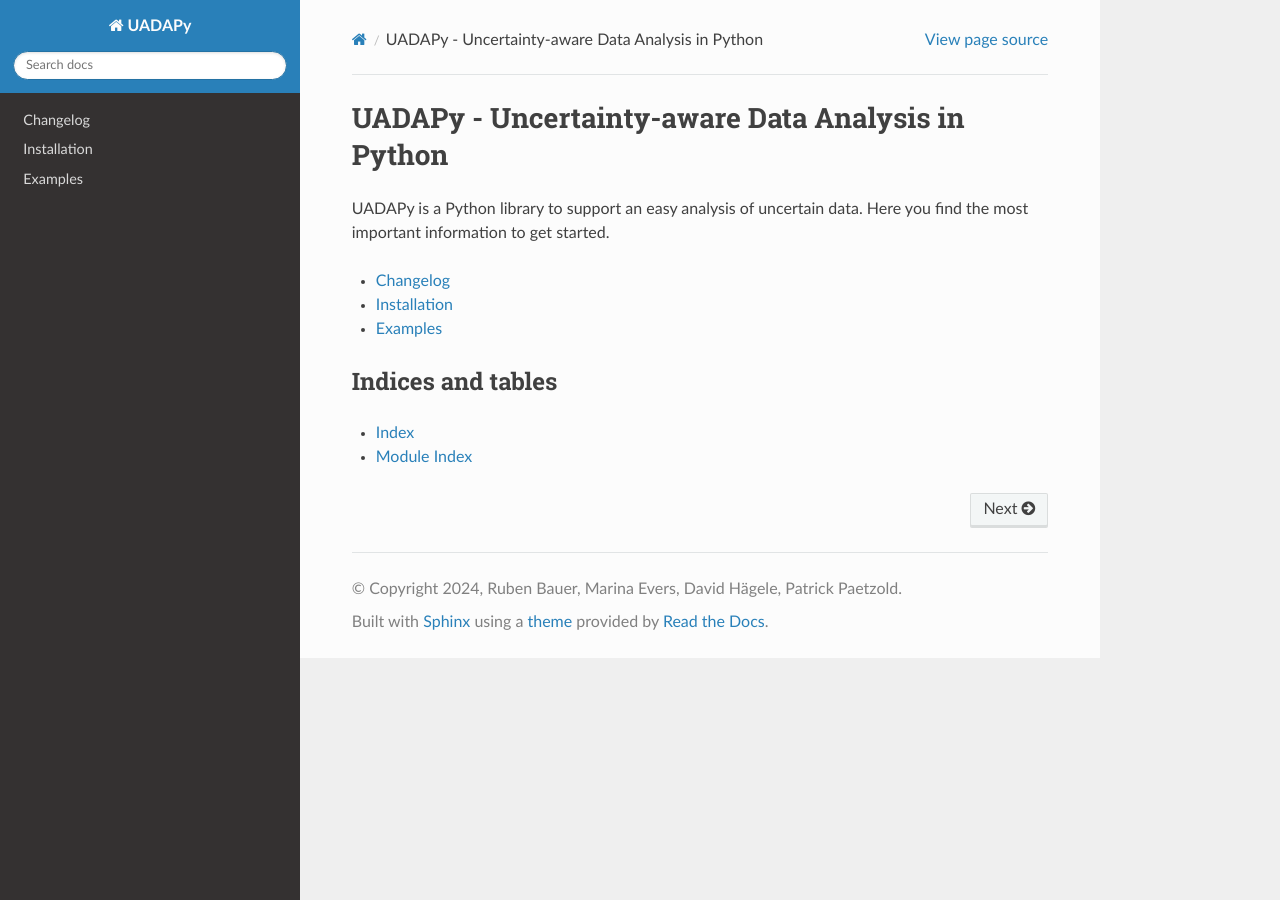
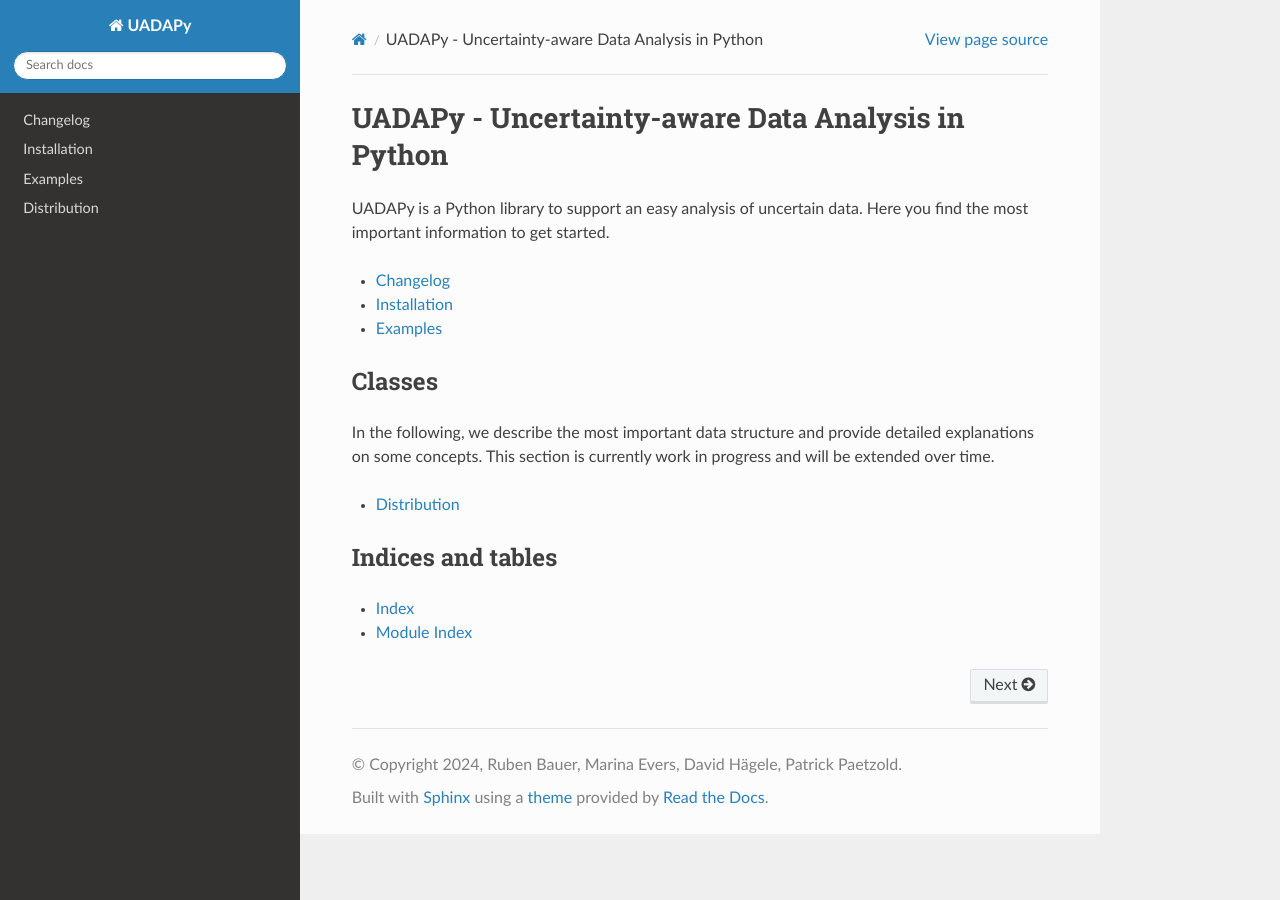
Before and after one commit to UniStuttgart-VISUS/uadapy, a Sphinx documentation site: the page built from docs/index.rst, in a window 1280 px wide. Built offline with Sphinx 7.4.7 and the Read the Docs theme 2.0.0, drawn with Linux system fonts in a browser that asks for light colours.

Commit message:
Add documentation of distribtion class

```diff
--- a/docs/index.rst
+++ b/docs/index.rst
@@ -10,6 +10,15 @@ UADAPy is a Python library to support an easy analysis of uncertain data. Here y
    installation.rst
    examples.rst
 
+Classes
+=======
+In the following, we describe the most important data structure and provide detailed explanations on some concepts. This section is currently work in progress and will be extended over time.
+
+.. toctree::
+   :maxdepth: 1
+
+   distribution.rst
+
 Indices and tables
 ==================
 * :ref:`genindex`
```
Also changed, not shown: docs/distribution.rst (added, +48 -0 lines).
